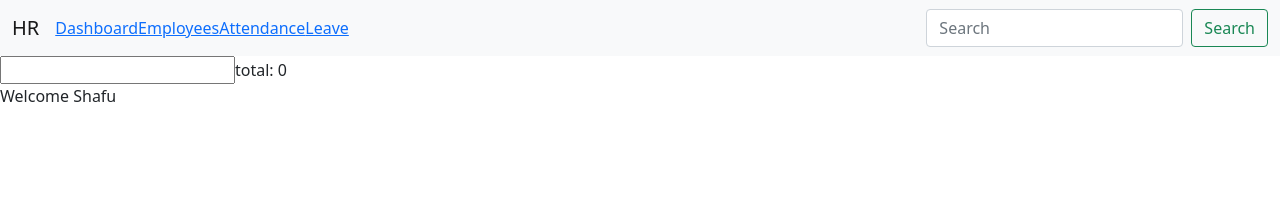
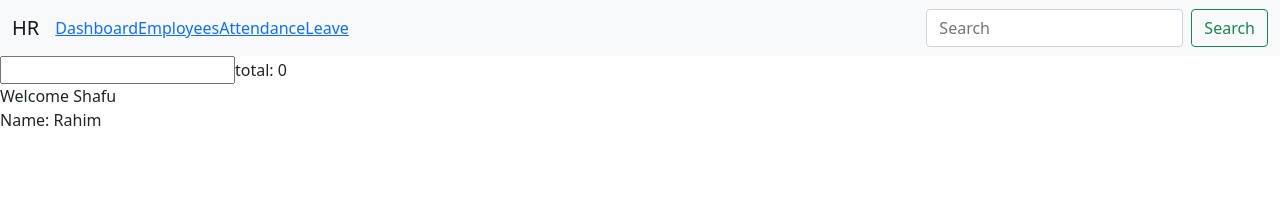
Before and after one commit to HussainShafayet/reactpractise, a React (Create React App) app: page / in a window 1280 px wide. Shown: the top 199 px of the page. Built offline with nearby package versions, Linux system fonts and the light colour scheme.

Commit message:
usestate and useeffect practise

```diff
--- a/src/components/BalanceInputCounter.js
+++ b/src/components/BalanceInputCounter.js
@@ -1,9 +1,15 @@
-import React from 'react';
+import React, {useState, useEffect} from 'react';
 import KeyCounter from './HOC/keyCounter';
 import {UserConsumer} from '../contexts/userContext';
 
 const BalanceInputCounter = (props) => {
     const {count, handleInput} = props;
+    const [lists, setList] = useState([]);
+    useEffect(() => {
+      setList([...lists, {name: 'Rahim'}]);
+    }, [])
+    console.log('list', lists);
+
   return (
     <>
         <input type='number' onInput={handleInput} />
@@ -15,6 +21,9 @@ const BalanceInputCounter = (props) => {
             </div>)
           }}
         </UserConsumer>
+        {lists.map((item, index)=>
+          <span key={index}>Name: {item.name}</span>
+        )}
     </>
   )
 }
```
